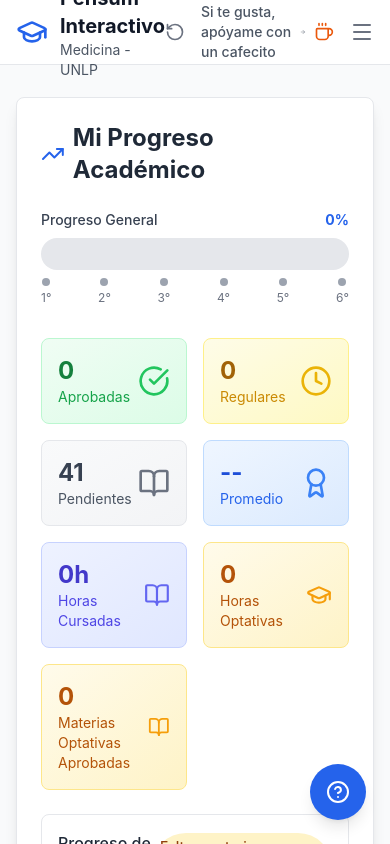
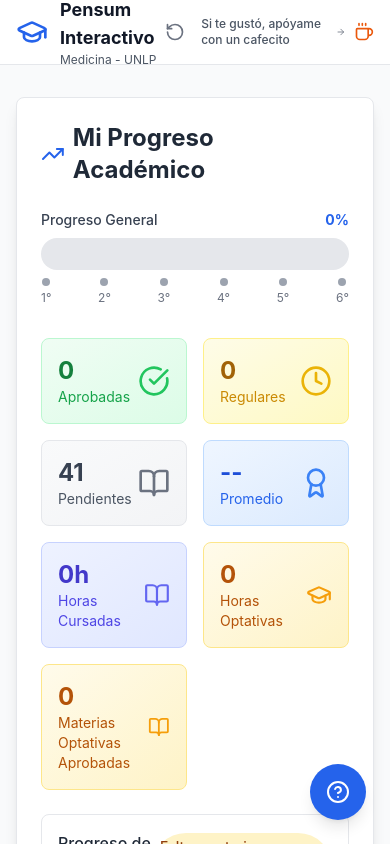
Before and after one commit to dotalicius/pensum-interactivo-med, a Vue app: page / in a window 390 px wide. Shown: the top 844 px of the page. Built offline with nearby package versions, Linux system fonts and the light colour scheme.

Commit message:
update the header

```diff
--- a/src/components/TheHeader.vue
+++ b/src/components/TheHeader.vue
@@ -8,10 +8,10 @@
             <GraduationCap class="w-8 h-8 text-blue-600" />
           </div>
           <div class="ml-3">
-            <h1 class="text-xl font-bold text-gray-900">
+            <h1 class="text-lg font-bold text-gray-900">
               Pensum Interactivo
             </h1>
-            <p class="text-sm text-gray-600">
+            <p class="text-xs text-gray-600">
               Medicina - UNLP
             </p>
           </div>
@@ -48,8 +48,8 @@
 
           <!-- Sección de Cafecito -->
           <div class="flex items-center space-x-2">
-            <span class="text-sm text-gray-600 font-medium">
-              Si te gusta, apóyame con un cafecito
+            <span class="text-xs text-gray-600 font-medium">
+              Si te gustó, apóyame con un cafecito
             </span>
             <ArrowRight class="w-4 h-4 text-gray-500" />
             <a
@@ -63,13 +63,7 @@
             </a>
           </div>
 
-          <!-- Menú móvil -->
-          <button
-            @click="showMobileMenu = !showMobileMenu"
-            class="md:hidden text-gray-500 hover:text-gray-700 transition-colors duration-200"
-          >
-            <Menu class="w-6 h-6" />
-          </button>
+
         </div>
       </div>
 
```
